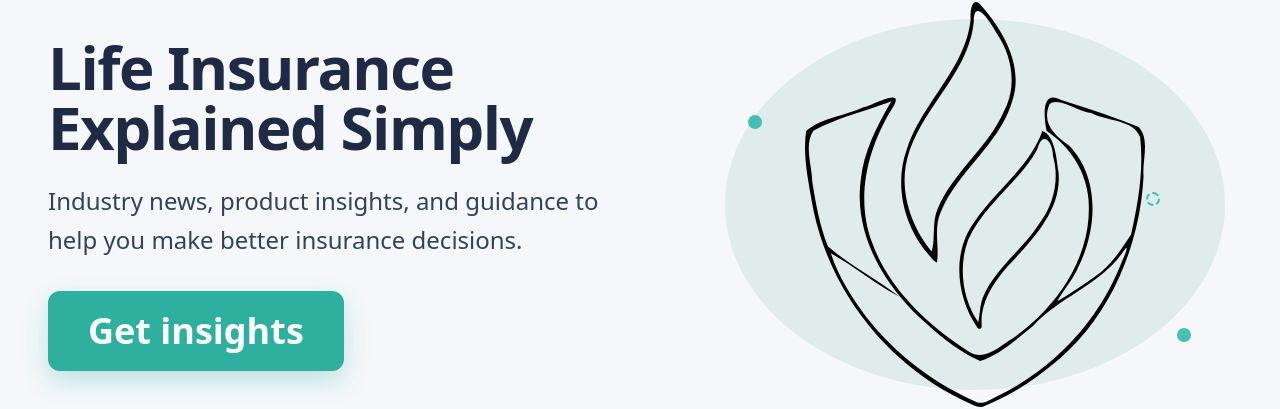
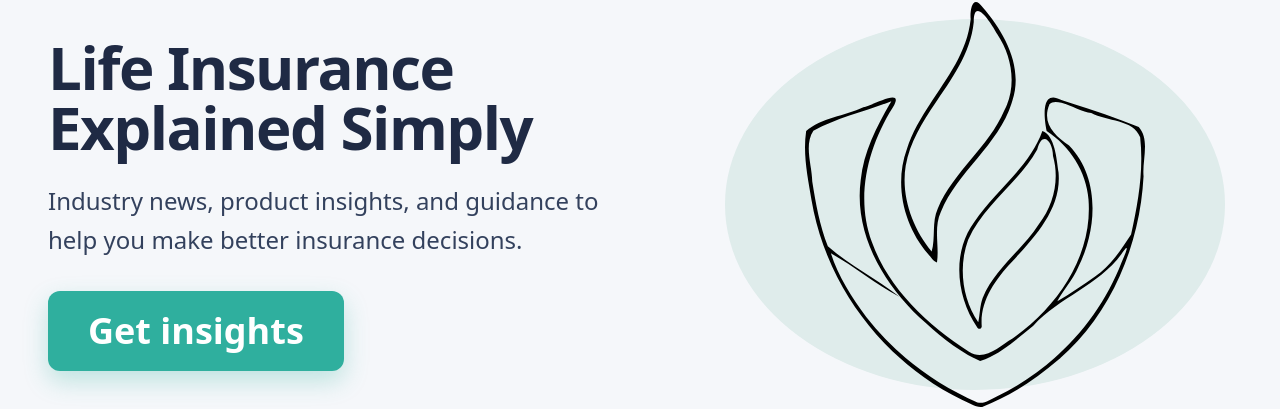
Before and after one commit to jfitz80/LifeForgeStudyPrep, a Next.js app: page / in a window 1280 px wide. Shown: the part 151-560 px from the top of the page. Built offline with nearby package versions, Linux system fonts and the light colour scheme.

Commit message:
Refine hero visual: remove dots, lighten blob, colorize emblem

```diff
--- a/app/page.tsx
+++ b/app/page.tsx
@@ -114,9 +114,6 @@ export default function HomePage() {
             <div className="relative mx-auto mt-6 flex w-full max-w-[520px] items-center justify-center lg:mt-0">
               <div className="absolute z-[1] aspect-[1.35/1] w-full max-w-[500px] rounded-[50%] bg-[#dfeceb]" />
 
-              <div className="absolute left-[6%] top-[28%] z-[3] h-[14px] w-[14px] rounded-full bg-[#33b8ad] opacity-90" />
-              <div className="absolute right-[8%] bottom-[16%] z-[3] h-[14px] w-[14px] rounded-full bg-[#33b8ad] opacity-90" />
-              <div className="absolute right-[14%] top-[47%] z-[3] h-[14px] w-[14px] rounded-full border-2 border-dashed border-[#33b8ad] bg-transparent opacity-90" />
 
               <div className="relative z-[2] w-[72%] max-w-[340px]">
                 <Image
```
